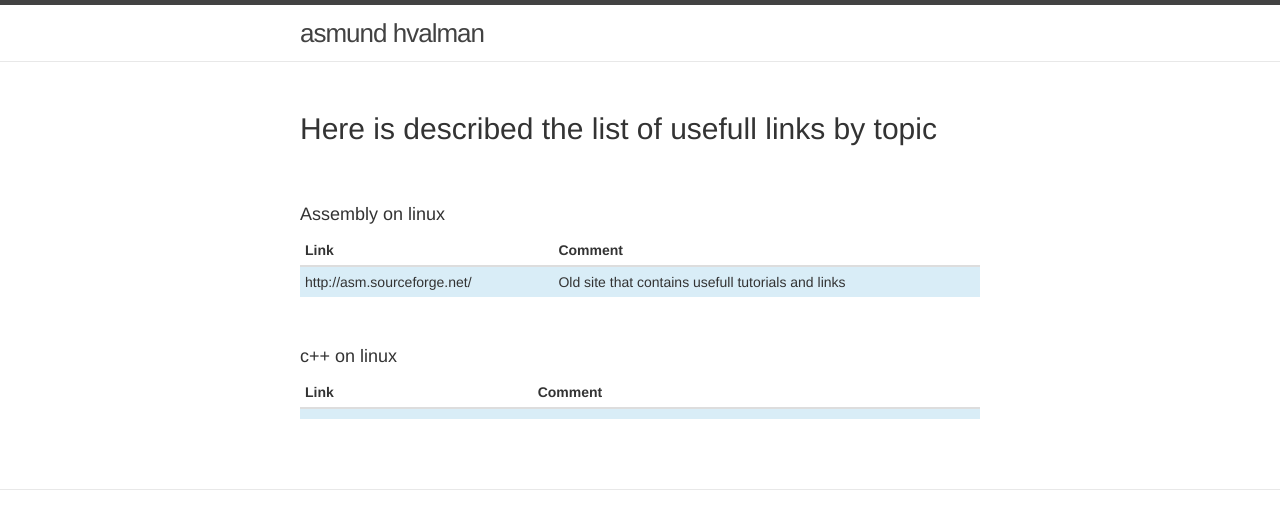
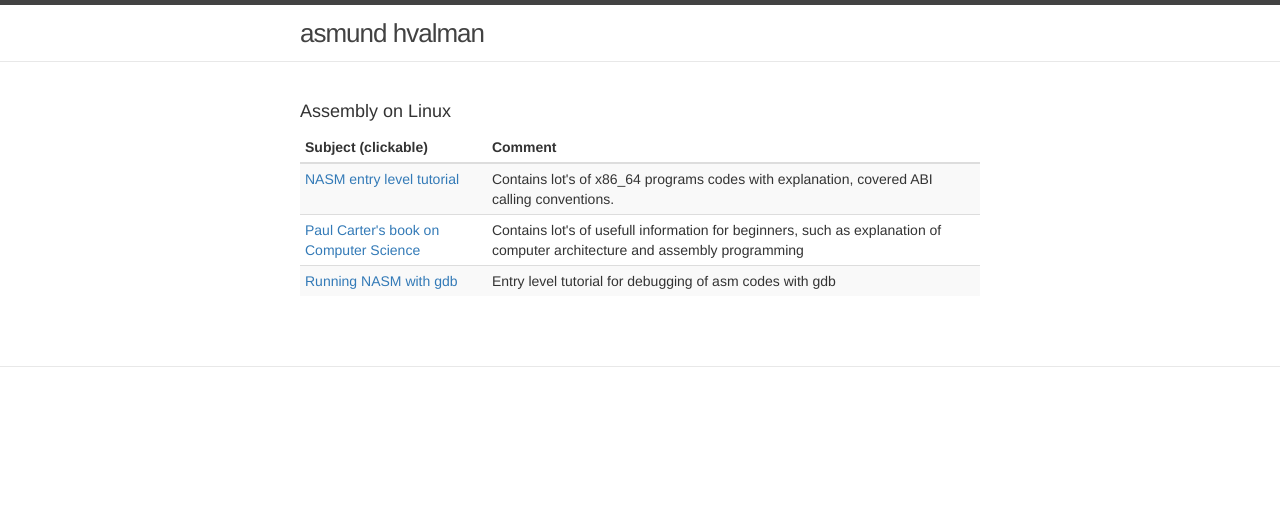
Before and after one commit to asmund-hvalman/asmund-hvalman.github.io, a Jekyll site: the page _posts/2016-08-22-link-catalog.html, which Jekyll copies as it is, in a window 1280 px wide. Shown: the top 529 px of the page. Built offline with Jekyll 4.4.1, drawn with Linux system fonts in a browser that asks for light colours; nearby versions of some CDN libraries.

Commit message:
Edits on asm entry in links post

```diff
--- a/_posts/2016-08-22-link-catalog.html
+++ b/_posts/2016-08-22-link-catalog.html
@@ -10,27 +10,45 @@
     <div class="page-content">
       <div class="wrapper">
 
-      <h2>Here is described the list of usefull links by topic</h2>
-      <div>&nbsp;</div>
-      <div>&nbsp;</div>
-      <h4>Assembly on linux</h4>
-      <table class="table table-condensed table-hover">
+      <h4>Assembly on Linux</h4>
+      <table class="table table-condensed table-hover table-striped">
         <thead>
           <tr>
-            <th>Link</th>
+            <th>Subject (clickable)</th>
             <th>Comment</th>
           </tr>
         </thead>
         <tbody>
-          <tr class="info">
-            <td>http://asm.sourceforge.net/</td>
-            <td>Old site that contains usefull tutorials and links</td>
+          <tr>
+            <td>
+              <a href="http://cs.lmu.edu/~ray/notes/nasmtutorial/">NASM entry level tutorial</a>
+            </td>
+            <td>
+              Contains lot's of x86_64 programs codes with explanation, covered ABI calling conventions.
+            </td>
+          </tr>
+          <tr>
+            <td>
+              <a href="http://pacman128.github.io/pcasm/">Paul Carter's book on Computer Science</a>
+            </td>
+            <td>
+              Contains lot's of usefull information for beginners, such as explanation of computer architecture and assembly programming
+            </td>
+          </tr>
+            <td>
+              <a href="http://www.csee.umbc.edu/portal/help/nasm/nasm_64.shtml">Running NASM with gdb</a>
+            </td>
+            <td>
+              Entry level tutorial for debugging of asm codes with gdb
+            </td>
+          <tr>
           </tr>
         </tbody>
       </table>
       <div>&nbsp;</div>
 
-      <h4>c++ on linux</h4>
+      <!--
+      <h4>C++ on Linux</h4>
       <table class="table table-condensed table-hover">
         <thead>
           <tr>
@@ -46,6 +64,7 @@
         </tbody>
       </table>
       <div>&nbsp;</div>
+      -->
 
       </div>
     </div>
```
